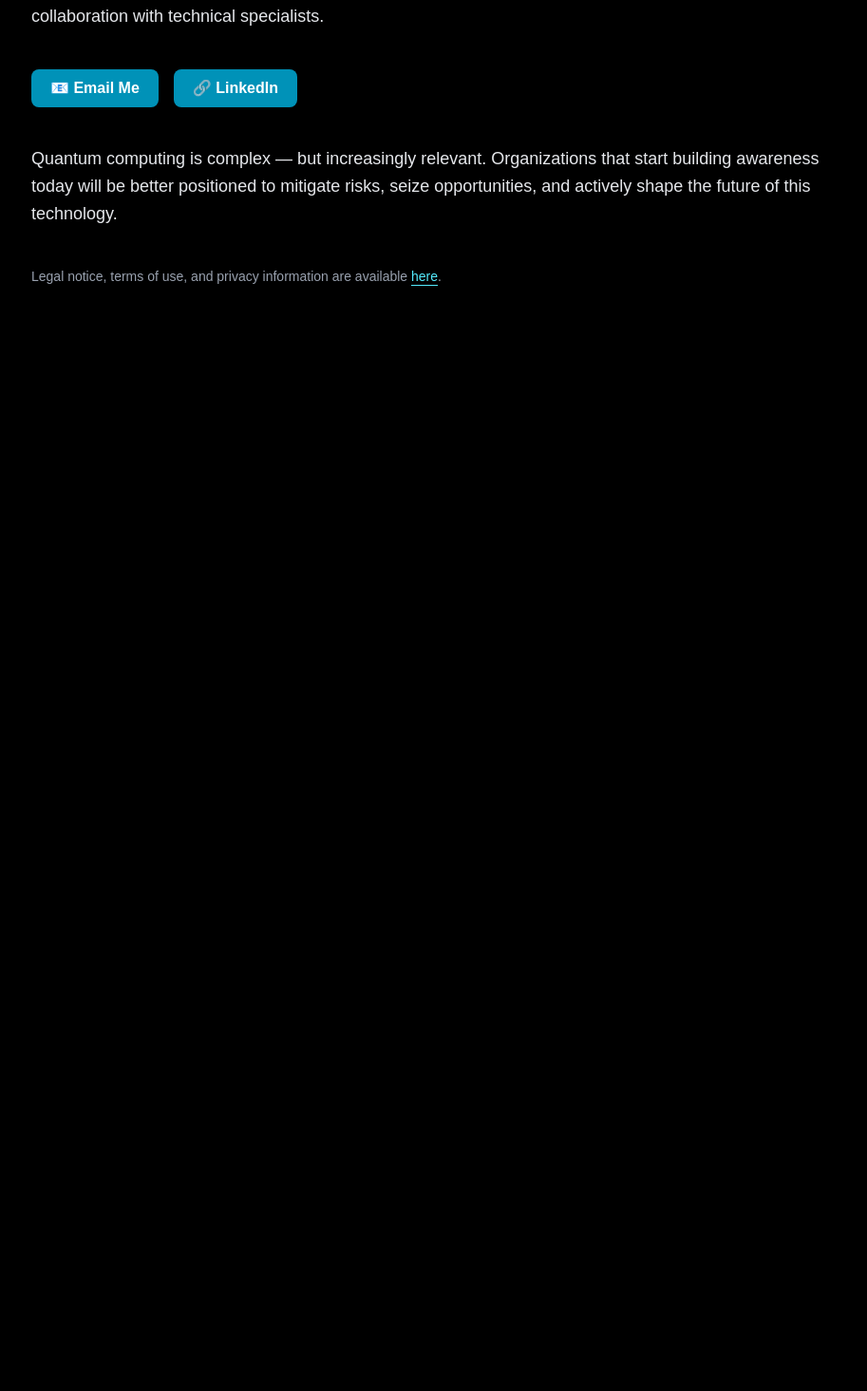
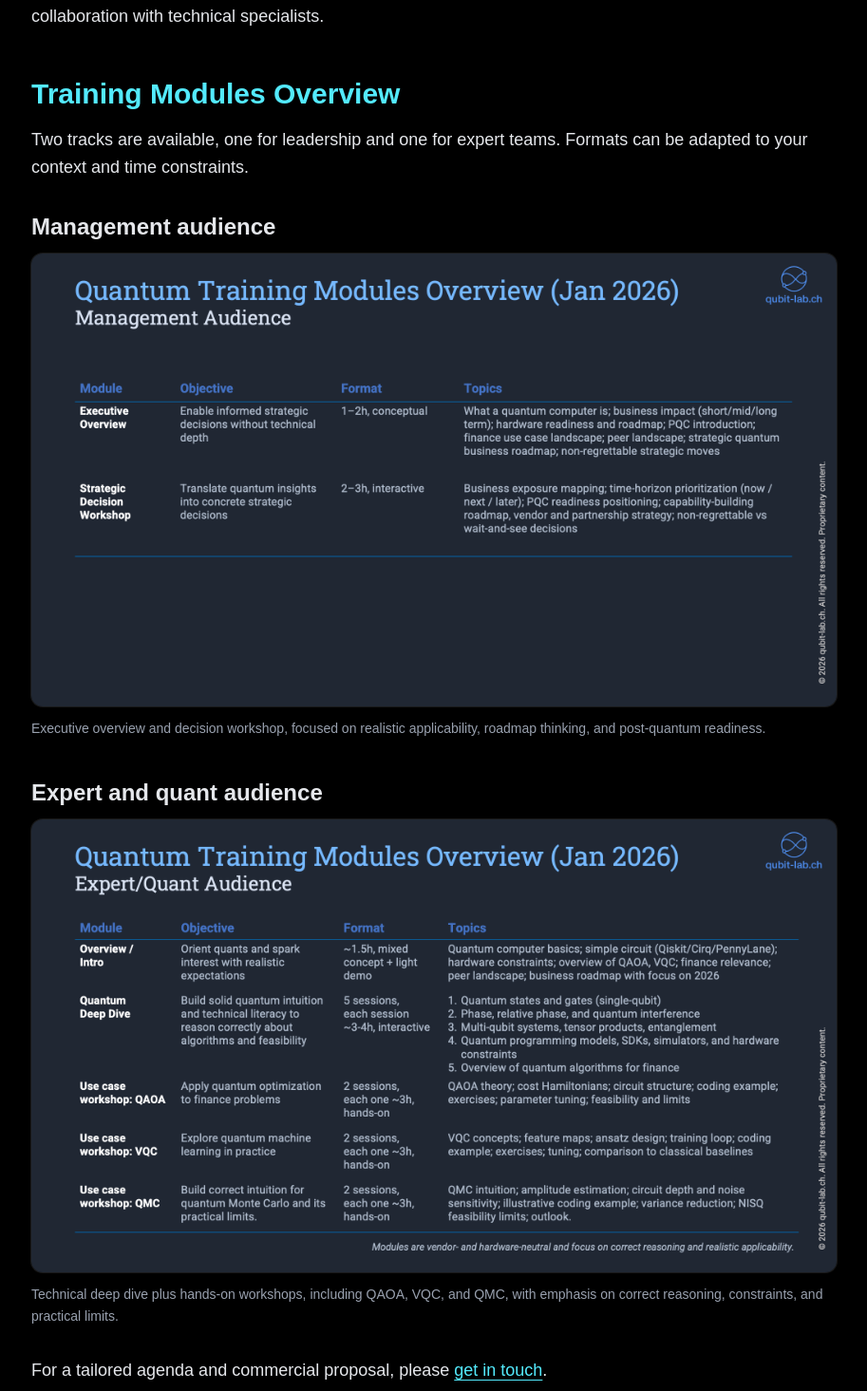
Before and after one commit to DanielMarkusHug/qubit-lab, a Next.js app: page /about in a window 1280 px wide. Shown: the part 1985-3450 px from the top of the page at 95% size, without its empty margins (183-1096 px from the left). Before the commit the page ends 2384 px from the top, so only its background shows below. Built offline with nearby package versions, Linux system fonts and the light colour scheme.

Commit message:
training

```diff
--- a/src/app/about/page.tsx
+++ b/src/app/about/page.tsx
@@ -1,5 +1,6 @@
 import Header from "@/components/Header";
 import AppLayout from "@/components/AppLayout";
+import Image from "next/image";
 import Link from "next/link";
 
 export default function AboutPage() {
@@ -22,7 +23,7 @@ export default function AboutPage() {
             <iframe
               className="w-full h-full"
               src="https://www.youtube.com/embed/cy9YVwhnKNQ?rel=0"
-              title="qubit-lab.ch Introduction Video"
+              title="qubit-lab Introduction Video"
               allow="accelerometer; autoplay; clipboard-write; encrypted-media; gyroscope; picture-in-picture; web-share"
               allowFullScreen
             />
@@ -40,7 +41,7 @@ export default function AboutPage() {
           program is designed for finance professionals, technology leaders,
           managers, and specialists who want to understand the business impact
           of quantum computing. Whether the goal is strategic awareness or
-          practical exploration, qubit-lab.ch provides a structured entry point.
+          practical exploration, qubit-lab provides a structured entry point.
         </p>
 
         <h3 className="text-2xl font-semibold mb-2">Why now?</h3>
@@ -49,8 +50,8 @@ export default function AboutPage() {
           applications faster than expected. For corporations, the implications
           are concrete: post-quantum security, competitive advantage, risk
           management, and new business models. While many resources focus
-          either on abstract theory or on coding details, Qubit-Lab bridges the
-          gap — translating technical foundations into business relevance.
+          either on abstract theory or on coding details, qubit-lab bridges the
+          gap, translating technical foundations into business relevance.
         </p>
 
         <h3 className="text-2xl font-semibold mb-2">
@@ -72,8 +73,8 @@ export default function AboutPage() {
         </h2>
         <p className="text-lg leading-relaxed mb-8">
           Building awareness is only the first step. To capture value,
-          organizations need a structured approach — from educating leadership
-          to identifying use cases and managing proof-of-concepts. Qubit-Lab
+          organizations need a structured approach, from educating leadership
+          to identifying use cases and managing proof-of-concepts. qubit-lab
           supports this journey with tailored services:
         </p>
 
@@ -103,8 +104,8 @@ export default function AboutPage() {
               Quantum Project Design &amp; Management
             </h4>
             <p className="text-lg leading-relaxed">
-              Structured design and execution of quantum initiatives — from
-              proof-of-concepts to implementation — ensuring integration into
+              Structured design and execution of quantum initiatives, from
+              proof-of-concepts to implementation, ensuring integration into
               existing processes.
             </p>
           </div>
@@ -115,11 +116,97 @@ export default function AboutPage() {
             </h4>
             <p className="text-lg leading-relaxed">
               Introductory coding demonstrations, conceptual guidance, and
-              support in overcoming hurdles — always in collaboration with
+              support in overcoming hurdles, always in collaboration with
               technical specialists.
             </p>
           </div>
         </div>
+
+        {/* Training overview */}
+        <section className="mt-12">
+          <h2 className="text-3xl font-bold text-cyan-300 mb-4">
+            Training Modules Overview
+          </h2>
+
+          <p className="text-lg leading-relaxed mb-8">
+            Two tracks are available, one for leadership and one for expert teams.
+            Formats can be adapted to your context and time constraints.
+          </p>
+
+          <div className="space-y-10">
+            {/* Management */}
+            <div>
+              <h3 className="text-2xl font-semibold mb-3">
+                Management audience
+              </h3>
+
+              <a
+                href="/training-management.png"
+                target="_blank"
+                rel="noopener noreferrer"
+                className="block"
+              >
+                <div className="rounded-xl overflow-hidden shadow-lg ring-1 ring-white/10 bg-white/5">
+                  <Image
+                    src="/training-management.png"
+                    alt="Training modules overview for management audience"
+                    width={1600}
+                    height={900}
+                    className="w-full h-auto"
+                    priority={false}
+                  />
+                </div>
+              </a>
+
+              <p className="text-sm text-gray-400 leading-relaxed mt-3">
+                Executive overview and decision workshop, focused on realistic applicability,
+                roadmap thinking, and post-quantum readiness.
+              </p>
+            </div>
+
+            {/* Experts */}
+            <div>
+              <h3 className="text-2xl font-semibold mb-3">
+                Expert and quant audience
+              </h3>
+
+              <a
+                href="/training-experts.png"
+                target="_blank"
+                rel="noopener noreferrer"
+                className="block"
+              >
+                <div className="rounded-xl overflow-hidden shadow-lg ring-1 ring-white/10 bg-white/5">
+                  <Image
+                    src="/training-experts.png"
+                    alt="Training modules overview for expert and quant audience"
+                    width={1600}
+                    height={900}
+                    className="w-full h-auto"
+                  />
+                </div>
+              </a>
+
+              <p className="text-sm text-gray-400 leading-relaxed mt-3">
+                Technical deep dive plus hands-on workshops, including QAOA, VQC, and QMC,
+                with emphasis on correct reasoning, constraints, and practical limits.
+              </p>
+            </div>
+          </div>
+
+          <div className="mt-8">
+            <p className="text-lg leading-relaxed">
+              For a tailored agenda and commercial proposal, please{" "}
+              <Link
+                href="/contact"
+                className="text-cyan-300 hover:text-cyan-200 underline underline-offset-4"
+              >
+                get in touch
+              </Link>
+              .
+            </p>
+          </div>
+        </section>
 
         {/* CTA Buttons */}
         <div className="flex flex-wrap gap-4 mt-10">
@@ -141,14 +228,14 @@ export default function AboutPage() {
 
         {/* Closing line */}
         <p className="text-lg leading-relaxed mt-10">
-          Quantum computing is complex — but increasingly relevant. Organizations
+          Quantum computing is complex, but increasingly relevant. Organizations
           that start building awareness today will be better positioned to
           mitigate risks, seize opportunities, and actively shape the future of
           this technology.
         </p>
 
-        {/* Legal link (below the current about text) */}
-        <p className="text-sm text-gray-400 leading-relaxed mt-10">
+        {/* Legal link */}
+        <p className="text-sm text-gray-400 leading-relaxed mt-8">
           Legal notice, terms of use, and privacy information are available{" "}
           <Link
             href="/legal"
```
Also changed, not shown: public/training-experts.png (added), public/training-management.png (added).
